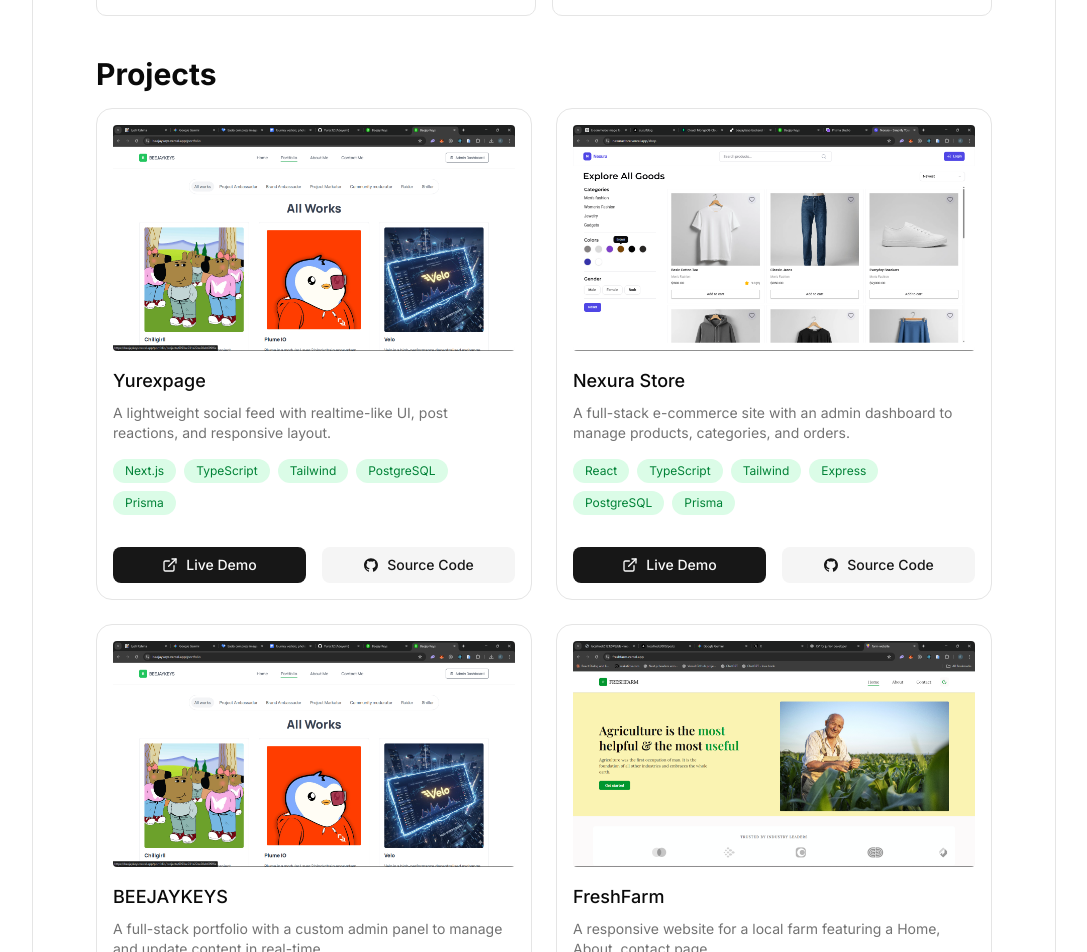
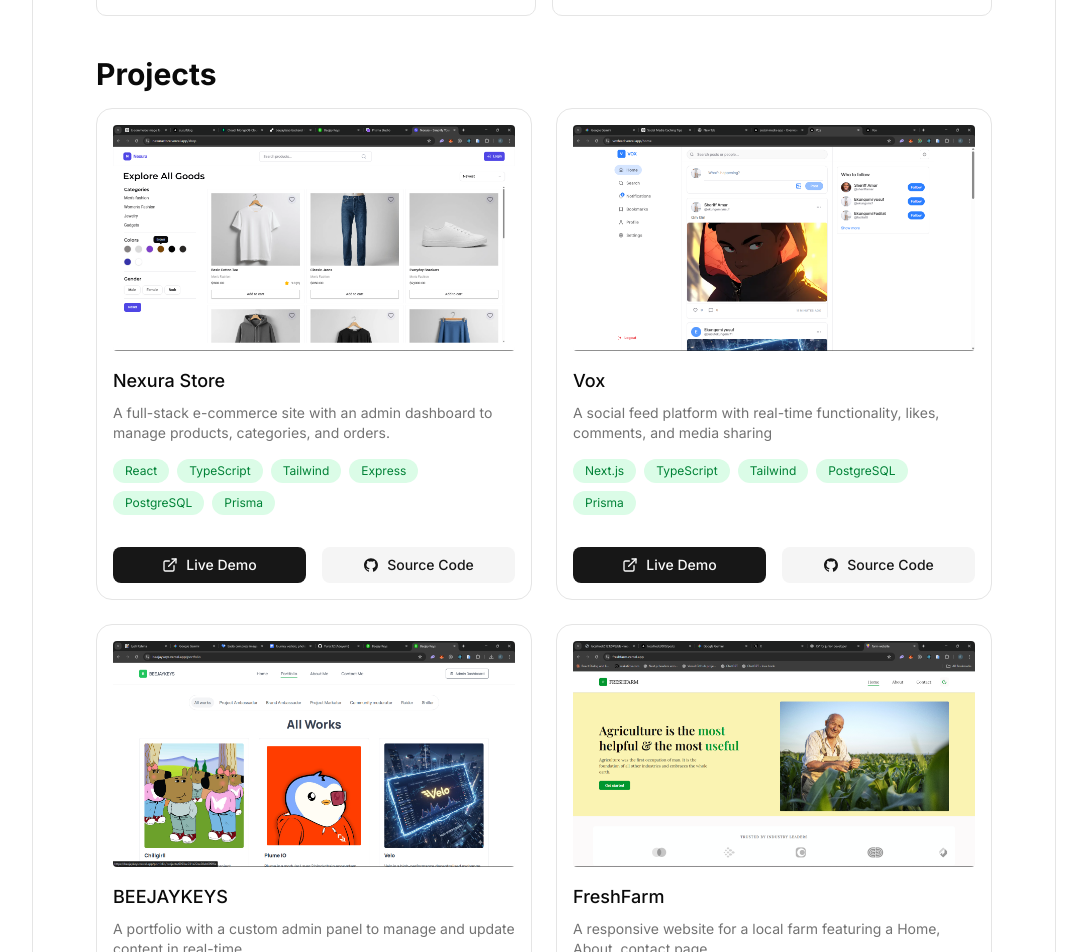
Before and after one commit to Yurex12/my-portfolio, a Next.js app: page / in a window 1280 px wide. Shown: the part 1460-2412 px from the top of the page, without its empty margins (96-1183 px from the left). Built offline with nearby package versions, Linux system fonts and the light colour scheme; no server answers.

Commit message:
add download for cv

```diff
--- a/src/components/Header.tsx
+++ b/src/components/Header.tsx
@@ -21,8 +21,10 @@ export default function Header() {
 
         <div className="text-foreground flex items-center gap-x-4 font-bold">
           <ModeToggle className="hidden md:flex" />
-          <Button>
-            CV <Download />
+          <Button asChild>
+            <a href="/EkungomiYusuf.pdf" download="EkungomiYusuf_CV.pdf">
+              CV <Download />
+            </a>
           </Button>
           <Dialog open={open} onOpenChange={setOpen}>
             <button onClick={() => setOpen(!open)} className="p-1">
--- a/src/constants/index.ts
+++ b/src/constants/index.ts
@@ -46,27 +46,6 @@ export const socialLinks: SocialLink[] = [
 export const projects: Project[] = [
   {
     id: "p1",
-    title: "Yurexpage",
-    description:
-      "A lightweight social feed with realtime-like UI, post reactions, and responsive layout.",
-    image: "/beejaykeys.png",
-    tech: ["Next.js", "TypeScript", "Tailwind", "PostgreSQL", "Prisma"],
-    github: "https://github.com/yourname/yurexpage",
-    live: "https://example.com/yurexpage",
-  },
-  // {
-  //   id: "p1",
-  //   title: "Yurexpage",
-  //   description:
-  //     "A lightweight social feed with realtime-like UI, post reactions, and responsive layout.",
-  //   image: "/beejaykeys.png",
-  //   tech: ["Next.js", "TypeScript", "Tailwind", "PostgreSQL", "Prisma"],
-  //   github: "https://github.com/yourname/yurexpage",
-  //   live: "https://example.com/yurexpage",
-  // },
-
-  {
-    id: "p2",
     title: "Nexura Store",
     description:
       "A full-stack e-commerce site with an admin dashboard to manage products, categories, and orders.",
@@ -83,10 +62,21 @@ export const projects: Project[] = [
     live: "https://nexurastore.vercel.app/",
   },
   {
+    id: "p2",
+    title: "Vox",
+    description:
+      "A social feed platform with real-time functionality, likes, comments, and media sharing",
+    image: "/vox.png",
+    tech: ["Next.js", "TypeScript", "Tailwind", "PostgreSQL", "Prisma"],
+    github: "https://github.com/Yurex12/social-media-app",
+    live: "https://voxfeed.vercel.app",
+  },
+
+  {
     id: "p3",
     title: "BEEJAYKEYS",
     description:
-      "A full-stack portfolio with a custom admin panel to manage and update content in real-time.",
+      "A portfolio with a custom admin panel to manage and update content in real-time.",
     image: "/beejaykeys.png",
     tech: ["React", "TypeScript", "Tailwind", "Express", "MongoDB", "Mongoose"],
     github: "https://github.com/Yurex12/beejaykeys",
```
Also changed, not shown: public/vox.png (added), 1 other file (tests, documents, lock files or other folders).
